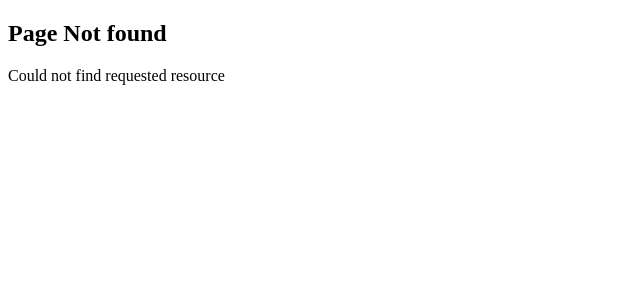
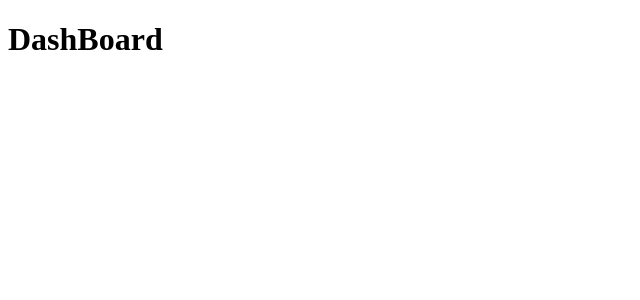
Before and after one commit to anythinglord/next-course, a Next.js app: page /dashboard in a window 1280 px wide. Before the commit this address had no page. Shown: the top 300 px of the page, without its empty margins (0-640 px from the left). Built offline with nearby package versions, Linux system fonts and the light colour scheme.

Commit message:
private route _lib, file colocation example with dashboard

```diff
--- /dev/null
+++ b/src/app/_lib/page.tsx
@@ -0,0 +1,3 @@
+export default function PrivateRoute(){
+    return <h1>U can`t view this page in the browser</h1>
+}
--- /dev/null
+++ b/src/app/dashboard/line-chart.tsx
@@ -0,0 +1,3 @@
+export default function LineChart(){
+    return <h1>Line Chart</h1>
+}
--- /dev/null
+++ b/src/app/dashboard/page.tsx
@@ -0,0 +1,7 @@
+function BarChart() {
+    return <h1>Bar chart</h1>
+}
+
+export default function DashBoard(){
+    return <h1>DashBoard</h1>
+}
```
Also changed, not shown: src/app/_lib/format-date.ts (added), 1 other file (tests, documents, lock files or other folders).
